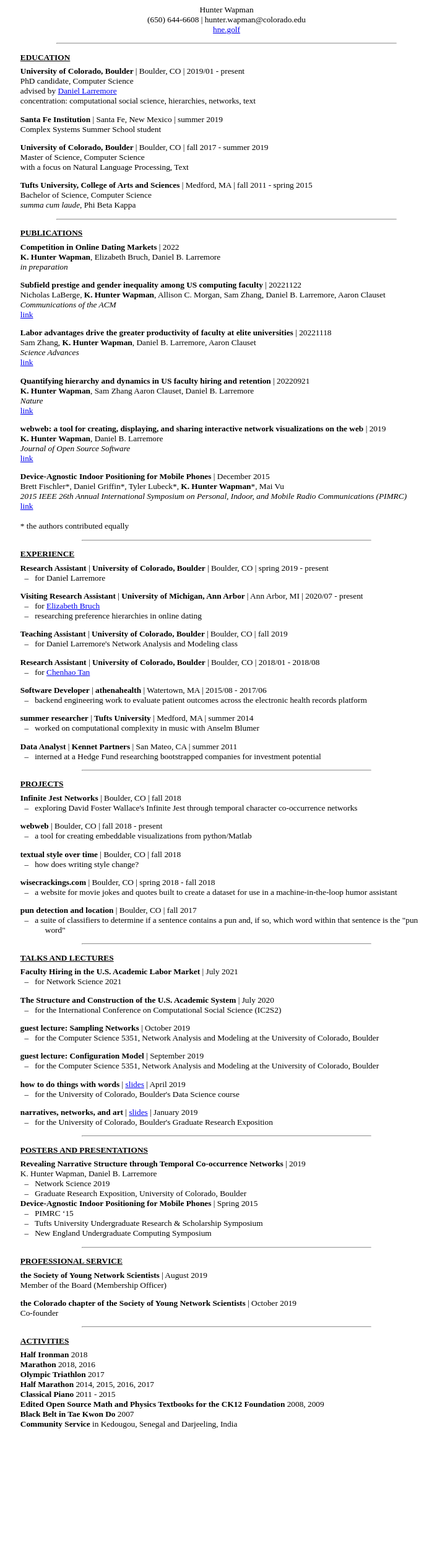
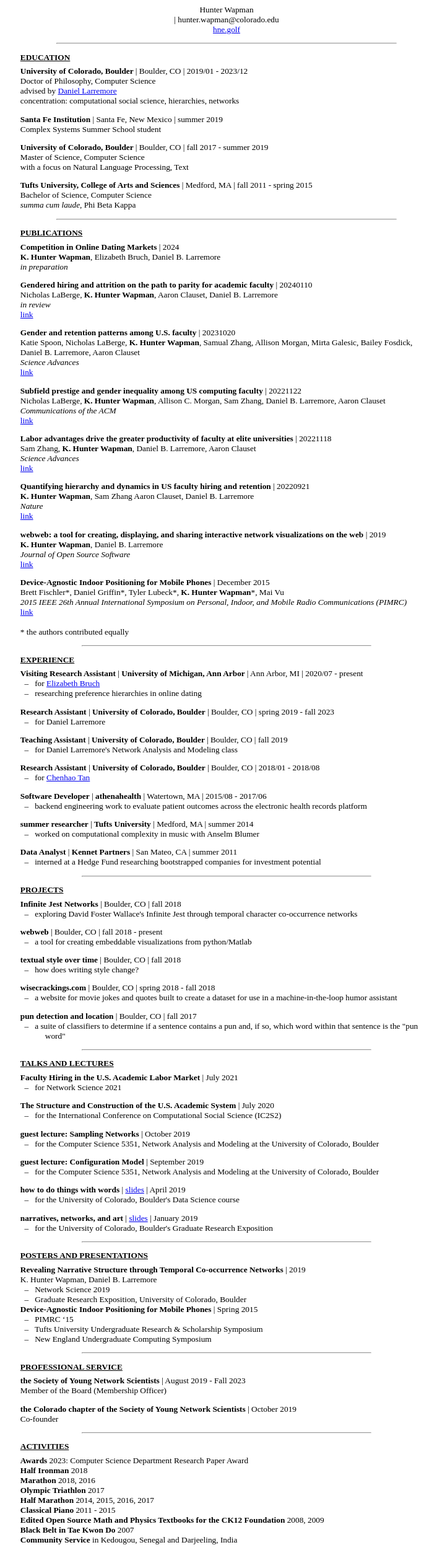
Before and after one commit to hneutr/hv-flask, a Flask app: page /cv.html in a window 1280 px wide. Shown: the whole page at 62% size, without its empty margins (274-980 px from the left). Before the commit the page ends 2305 px from the top, so only its background shows below. Run offline with Flask 3, Linux system fonts and the light colour scheme.

Commit message:
20240119

```diff
--- a/templates/cv.html
+++ b/templates/cv.html
@@ -64,7 +64,7 @@ ul > li:before {
     <div id="main">
 		<div id="about">
 			<p class="name">Hunter Wapman</p>
-			<p class="contact">(650) 644-6608 | hunter.wapman@colorado.edu</p>
+			<p class="contact"> | hunter.wapman@colorado.edu</p>
 			<p class="website"> <a href="hne.golf">hne.golf</a></p>
 		</div>
 		<hr>
@@ -90,20 +90,20 @@ ul > li:before {
 		<span class="when">2019/01
 
 			 -
-			 present
-
-		</span>
-
-</p>
-
-
-
-
-						<p class="Degree">PhD candidate, Computer Science</p>
+			 2023/12
+
+		</span>
+
+</p>
+
+
+
+
+						<p class="Degree">Doctor of Philosophy, Computer Science</p>
 
 						<p class="Advisor">advised by <a href="https://larremorelab.github.io/">Daniel Larremore</a></p>
 
-						<p class="Focus">concentration: computational social science, hierarchies, networks, text</p>
+						<p class="Focus">concentration: computational social science, hierarchies, networks</p>
 
 
 
@@ -221,7 +221,7 @@ ul > li:before {
 
 
 	 |
-		<span class="when">2022
+		<span class="when">2024
 
 		</span>
 
@@ -255,6 +255,125 @@ ul > li:before {
 
         <p class="publication-journal"><i>in preparation</i></p>
 
+
+
+					<p class="blank">
+
+
+
+					<p class="heading">
+
+	<span class="name"><b> Gendered hiring and attrition on the path to parity for academic faculty </b></span>
+
+
+
+	 |
+		<span class="when">20240110
+
+		</span>
+
+</p>
+
+        <p>
+
+            <span class="publication-authors">
+
+
+<span class="one-line-list">
+
+
+
+		Nicholas LaBerge,
+
+
+		<b>K. Hunter Wapman</b>,
+
+
+		Aaron Clauset,
+
+
+		Daniel B. Larremore
+
+
+</span>
+<span class="one-line-list">
+
+
+            </span>
+
+        </p>
+
+        <p class="publication-journal"><i>in review</i></p>
+
+
+        <p class="publication-extra"><a href="https://https://elifesciences.org/reviewed-preprints/93755v1">link</a></p>
+
+
+					<p class="blank">
+
+
+
+					<p class="heading">
+
+	<span class="name"><b> Gender and retention patterns among U.S. faculty </b></span>
+
+
+
+	 |
+		<span class="when">20231020
+
+		</span>
+
+</p>
+
+        <p>
+
+            <span class="publication-authors">
+
+
+<span class="one-line-list">
+
+
+
+		Katie Spoon,
+
+
+		Nicholas LaBerge,
+
+
+		<b>K. Hunter Wapman</b>,
+
+
+		Samual Zhang,
+
+
+		Allison Morgan,
+
+
+		Mirta Galesic,
+
+
+		Bailey Fosdick,
+
+
+		Daniel B. Larremore,
+
+
+		Aaron Clauset
+
+
+</span>
+<span class="one-line-list">
+
+
+            </span>
+
+        </p>
+
+        <p class="publication-journal"><i>Science Advances</i></p>
+
+
+        <p class="publication-extra"><a href="https://https://www.science.org/doi/10.1126/sciadv.adi2205">link</a></p>
 
 
 					<p class="blank">
@@ -533,18 +652,18 @@ ul > li:before {
 
 					<p class="heading">
 
-		<span class="position"><b>Research Assistant</b></span>
-	 |
-
-	<span class="name"><b> University of Colorado, Boulder </b></span>
-
-	 |
-		<span class="location">Boulder, CO</span>
-
-
-
-	 |
-		<span class="when">spring 2019
+		<span class="position"><b>Visiting Research Assistant</b></span>
+	 |
+
+	<span class="name"><b> University of Michigan, Ann Arbor </b></span>
+
+	 |
+		<span class="location">Ann Arbor, MI</span>
+
+
+
+	 |
+		<span class="when">2020/07
 
 			 -
 			 present
@@ -558,52 +677,52 @@ ul > li:before {
 						<ul>
 
 		<li>
+			for <a href="https://mhbsd.net/">Elizabeth Bruch</a>
+
+		</li>
+
+		<li>
+			researching preference hierarchies in online dating
+
+		</li>
+
+</ul>
+
+
+
+
+					<p class="blank">
+
+
+
+					<p class="heading">
+
+		<span class="position"><b>Research Assistant</b></span>
+	 |
+
+	<span class="name"><b> University of Colorado, Boulder </b></span>
+
+	 |
+		<span class="location">Boulder, CO</span>
+
+
+
+	 |
+		<span class="when">spring 2019
+
+			 -
+			 fall 2023
+
+		</span>
+
+</p>
+
+
+
+						<ul>
+
+		<li>
 			for Daniel Larremore
-
-		</li>
-
-</ul>
-
-
-
-
-					<p class="blank">
-
-
-
-					<p class="heading">
-
-		<span class="position"><b>Visiting Research Assistant</b></span>
-	 |
-
-	<span class="name"><b> University of Michigan, Ann Arbor </b></span>
-
-	 |
-		<span class="location">Ann Arbor, MI</span>
-
-
-
-	 |
-		<span class="when">2020/07
-
-			 -
-			 present
-
-		</span>
-
-</p>
-
-
-
-						<ul>
-
-		<li>
-			for <a href="https://mhbsd.net/">Elizabeth Bruch</a>
-
-		</li>
-
-		<li>
-			researching preference hierarchies in online dating
 
 		</li>
 
@@ -1300,6 +1419,9 @@ ul > li:before {
 	 |
 		<span class="when">August 2019
 
+			 -
+			 Fall 2023
+
 		</span>
 
 </p>
@@ -1339,6 +1461,21 @@ ul > li:before {
 				<h1 class="section-title">
 	ACTIVITIES
 </h1>
+
+
+
+
+
+<p class="one-line-list">
+
+
+	<b>Awards </b>
+
+
+		2023: Computer Science Department Research Paper Award
+
+
+</p>
 
 
 
```
